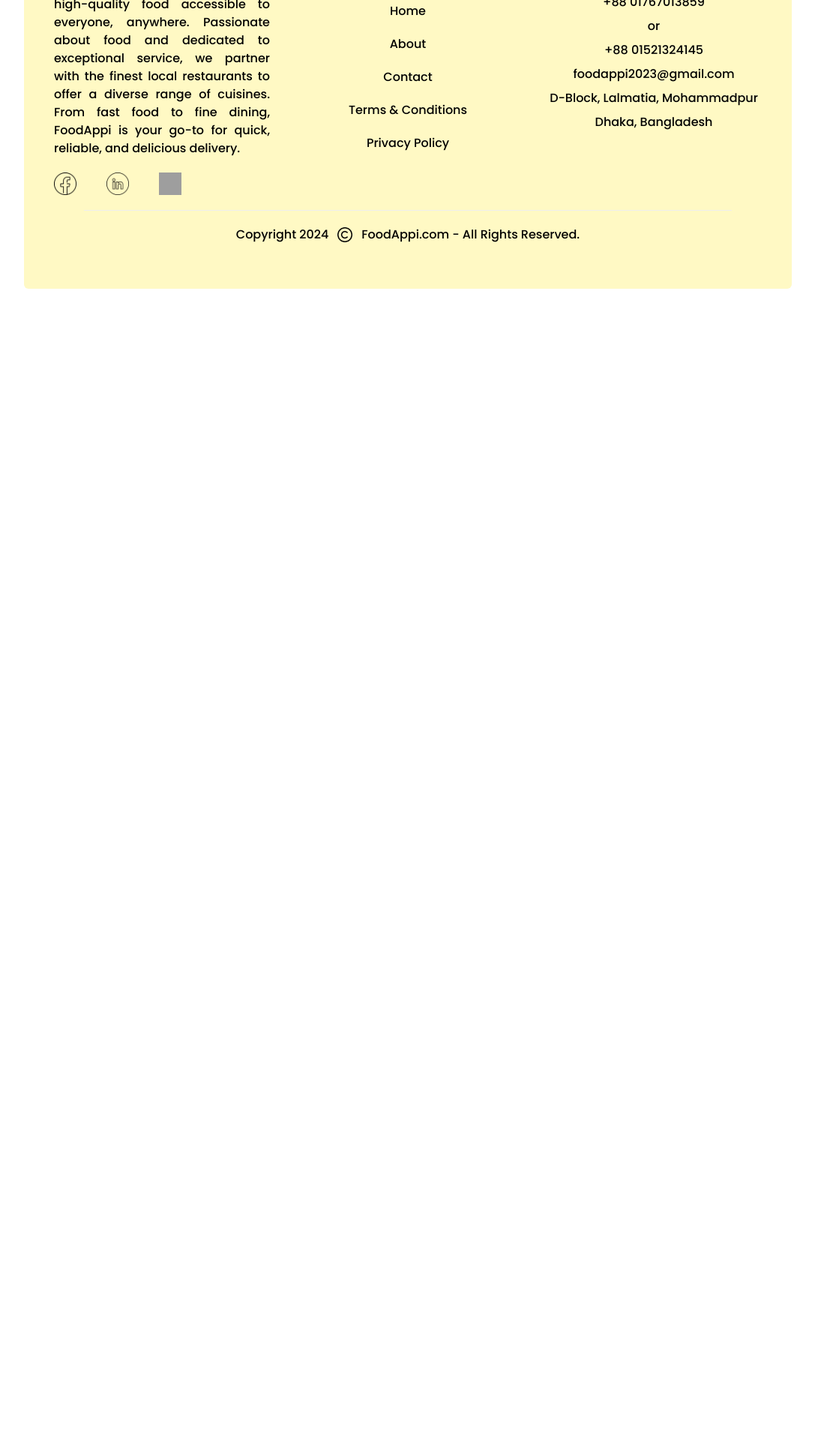
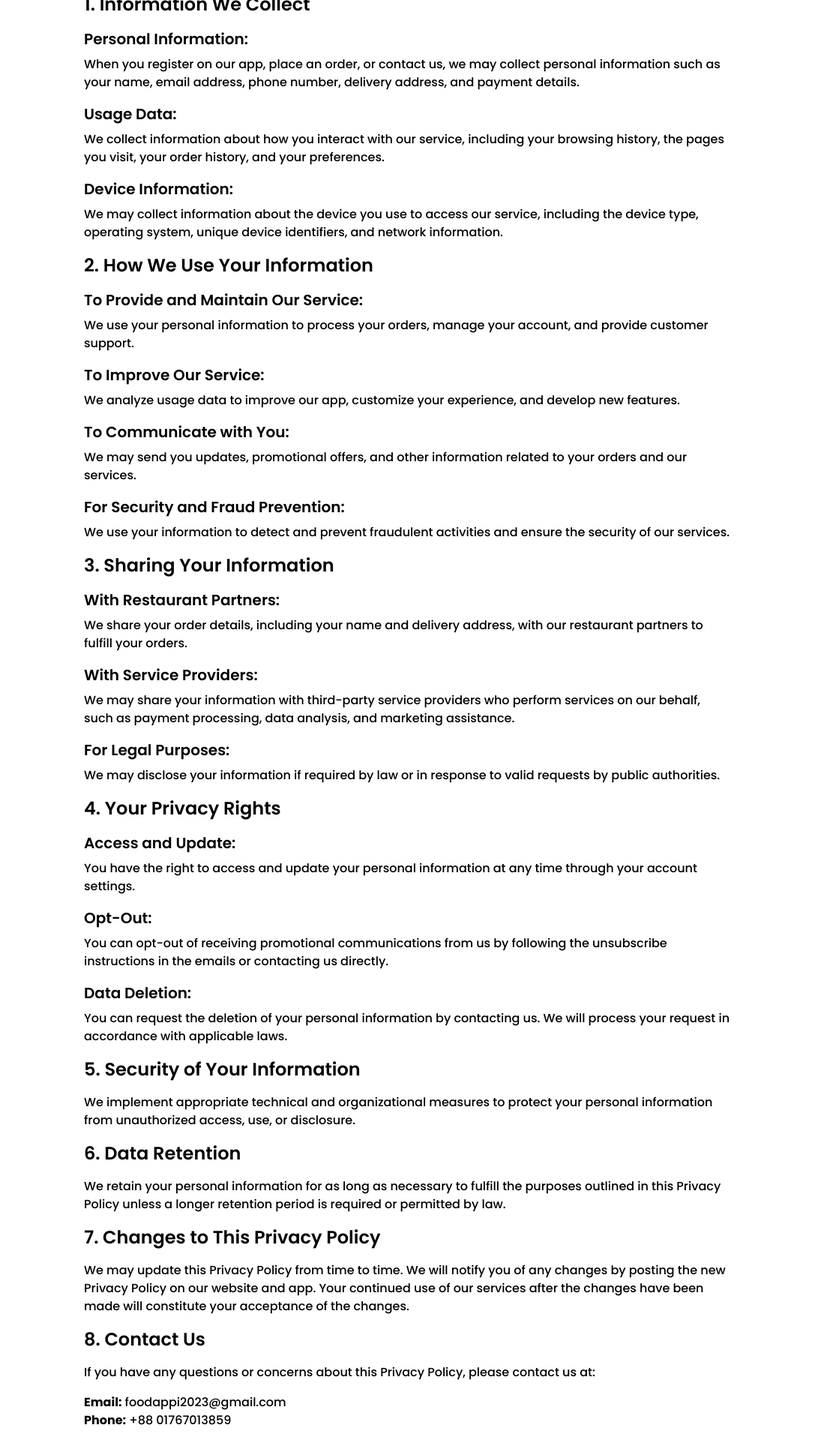
Before and after one commit to ARaihan66/FoodAppi_Frontend, a React (Vite) app: page /privacy-policy in a window 1280 px wide. Shown: the part 340-2260 px from the top of the page at 75% size, without its empty margins (96-1183 px from the left). Before the commit the page ends 800 px from the top, so only its background shows below. Built offline with nearby package versions, Linux system fonts and the light colour scheme; grey boxes are pictures that could not be loaded.

Commit message:
Add privacy policy

```diff
--- a/src/App.jsx
+++ b/src/App.jsx
@@ -11,6 +11,7 @@ import About from './pages/About'
 import MenuPage from './pages/MenuPage'
 import ContactPage from './pages/ContactPage'
 import TermsAndConditionsPage from './pages/TermsAndConditionsPage'
+import PrivacyPolicyPage from './pages/PrivacyPolicyPage'
 
 
 const App = () => {
@@ -27,6 +28,7 @@ const App = () => {
         <Route path='/cart' element={<CartPage/>} />
         <Route path='/order' element={<PlaceOrder/>} />
         <Route path='/terms-conditions' element={<TermsAndConditionsPage/>} />
+        <Route path='/privacy-policy' element={<PrivacyPolicyPage/>} />
       </Routes>
       <Toaster />
       <Footer/>
--- a/src/components/exclusiveFood/ExclusiveFood.jsx
+++ b/src/components/exclusiveFood/ExclusiveFood.jsx
@@ -157,7 +157,7 @@ const ExclusiveFood = () => {
 
   return (
     <div>
-       <h3 className="font-bold text-2xl my-5">Exclusive Food</h3>
+       <h3 className="font-bold text-2xl my-5">Exclusive Food Items</h3>
       <div className="flex justify-between items-center flex-wrap">
         {exclusiveItems &&
           exclusiveItems.map((item, index) => {
--- a/src/components/populerFood/PopulerFood.jsx
+++ b/src/components/populerFood/PopulerFood.jsx
@@ -161,7 +161,7 @@ const PopulerFood = () => {
       Our aim is to provide quality service and your satisfaction is our priority. At FoodAppi, we strive to create a seamless and enjoyable experience from browsing our app to enjoying your meal.We partner with top local restaurants to ensure you receive fresh, safe, and delicious meals. Our diverse menu caters to all tastes and dietary preferences.Give your order and take satisfaction from us. We offer convenient payment methods and real-time order tracking, so you know exactly when to expect your food.Thank you for choosing FoodAppi. We look forward to serving you.
       </p>
 
-       <h3 className="font-bold text-2xl my-5">Popular Food</h3>
+       <h3 className="font-bold text-2xl my-5">Popular Food Items</h3>
       <div className="flex justify-between items-center flex-wrap">
         {popularItems &&
           popularItems.map((item, index) => {
--- /dev/null
+++ b/src/components/privacyPolicy/PrivacyPolicy.jsx
@@ -0,0 +1,102 @@
+import React, { useEffect } from 'react';
+
+const PrivacyPolicy = () => {
+  useEffect(() => {
+    window.scrollTo(0, 0);
+  }, []);
+
+  return (
+    <div className="p-5 md:p-10 lg:p-20">
+      <h1 className="text-3xl font-bold mb-5">Privacy Policy</h1>
+      <p className="mb-4">
+        FoodAppi is committed to protecting your privacy. This Privacy Policy explains how we collect, use, disclose, and safeguard your information when you use our food delivery service.
+      </p>
+
+      <h2 className="text-2xl font-semibold my-4">1. Information We Collect</h2>
+      <h3 className="text-xl font-semibold mb-2">Personal Information:</h3>
+      <p className="mb-4">
+        When you register on our app, place an order, or contact us, we may collect personal information such as your name, email address, phone number, delivery address, and payment details.
+      </p>
+      <h3 className="text-xl font-semibold mb-2">Usage Data:</h3>
+      <p className="mb-4">
+        We collect information about how you interact with our service, including your browsing history, the pages you visit, your order history, and your preferences.
+      </p>
+      <h3 className="text-xl font-semibold mb-2">Device Information:</h3>
+      <p className="mb-4">
+        We may collect information about the device you use to access our service, including the device type, operating system, unique device identifiers, and network information.
+      </p>
+
+      <h2 className="text-2xl font-semibold my-4">2. How We Use Your Information</h2>
+      <h3 className="text-xl font-semibold mb-2">To Provide and Maintain Our Service:</h3>
+      <p className="mb-4">
+        We use your personal information to process your orders, manage your account, and provide customer support.
+      </p>
+      <h3 className="text-xl font-semibold mb-2">To Improve Our Service:</h3>
+      <p className="mb-4">
+        We analyze usage data to improve our app, customize your experience, and develop new features.
+      </p>
+      <h3 className="text-xl font-semibold mb-2">To Communicate with You:</h3>
+      <p className="mb-4">
+        We may send you updates, promotional offers, and other information related to your orders and our services.
+      </p>
+      <h3 className="text-xl font-semibold mb-2">For Security and Fraud Prevention:</h3>
+      <p className="mb-4">
+        We use your information to detect and prevent fraudulent activities and ensure the security of our services.
+      </p>
+
+      <h2 className="text-2xl font-semibold my-4">3. Sharing Your Information</h2>
+      <h3 className="text-xl font-semibold mb-2">With Restaurant Partners:</h3>
+      <p className="mb-4">
+        We share your order details, including your name and delivery address, with our restaurant partners to fulfill your orders.
+      </p>
+      <h3 className="text-xl font-semibold mb-2">With Service Providers:</h3>
+      <p className="mb-4">
+        We may share your information with third-party service providers who perform services on our behalf, such as payment processing, data analysis, and marketing assistance.
+      </p>
+      <h3 className="text-xl font-semibold mb-2">For Legal Purposes:</h3>
+      <p className="mb-4">
+        We may disclose your information if required by law or in response to valid requests by public authorities.
+      </p>
+
+      <h2 className="text-2xl font-semibold my-4">4. Your Privacy Rights</h2>
+      <h3 className="text-xl font-semibold mb-2">Access and Update:</h3>
+      <p className="mb-4">
+        You have the right to access and update your personal information at any time through your account settings.
+      </p>
+      <h3 className="text-xl font-semibold mb-2">Opt-Out:</h3>
+      <p className="mb-4">
+        You can opt-out of receiving promotional communications from us by following the unsubscribe instructions in the emails or contacting us directly.
+      </p>
+      <h3 className="text-xl font-semibold mb-2">Data Deletion:</h3>
+      <p className="mb-4">
+        You can request the deletion of your personal information by contacting us. We will process your request in accordance with applicable laws.
+      </p>
+
+      <h2 className="text-2xl font-semibold my-4">5. Security of Your Information</h2>
+      <p className="mb-4">
+        We implement appropriate technical and organizational measures to protect your personal information from unauthorized access, use, or disclosure.
+      </p>
+
+      <h2 className="text-2xl font-semibold my-4">6. Data Retention</h2>
+      <p className="mb-4">
+        We retain your personal information for as long as necessary to fulfill the purposes outlined in this Privacy Policy unless a longer retention period is required or permitted by law.
+      </p>
+
+      <h2 className="text-2xl font-semibold my-4">7. Changes to This Privacy Policy</h2>
+      <p className="mb-4">
+        We may update this Privacy Policy from time to time. We will notify you of any changes by posting the new Privacy Policy on our website and app. Your continued use of our services after the changes have been made will constitute your acceptance of the changes.
+      </p>
+
+      <h2 className="text-2xl font-semibold my-4">8. Contact Us</h2>
+      <p className="mb-4">
+        If you have any questions or concerns about this Privacy Policy, please contact us at:
+      </p>
+      <p className="mb-4">
+        <strong>Email:</strong> foodappi2023@gmail.com<br />
+        <strong>Phone:</strong> +88 01767013859
+      </p>
+    </div>
+  );
+};
+
+export default PrivacyPolicy;
--- a/src/components/termsAndConditions/TermsAndConditions.jsx
+++ b/src/components/termsAndConditions/TermsAndConditions.jsx
@@ -84,8 +84,8 @@ const TermsAndConditions = () => {
       <h2 className="font-bold text-2xl mt-5">13. Contact Us</h2>
       <p>
         If you have any questions about these Terms and Conditions, please contact us at:<br />
-        - **Email:** <a href="mailto:legal@foodappi.com" className="text-blue-500">legal@foodappi.com</a><br />
-        - **Phone:** <a href="tel:+18004567890" className="text-blue-500">+1 (800) 456-7890</a>
+        - **Email:** <a href="mailto:foodappi2023@gmail.com" className="text-blue-500">foodappi2023@gmail.com</a><br />
+        - **Phone:** <a href="tel:+8801767013859" className="text-blue-500">+88 01767013859</a>
       </p>
     </div>
   );
--- /dev/null
+++ b/src/pages/PrivacyPolicyPage.jsx
@@ -0,0 +1,12 @@
+import React from 'react'
+import PrivacyPolicy from '../components/privacyPolicy/PrivacyPolicy'
+
+const PrivacyPolicyPage = () => {
+  return (
+    <div>
+      <PrivacyPolicy/>
+    </div>
+  )
+}
+
+export default PrivacyPolicyPage
```
Also changed, not shown: src/components/topFoodItem/TopRatedFood.jsx (+60 -23 lines).
